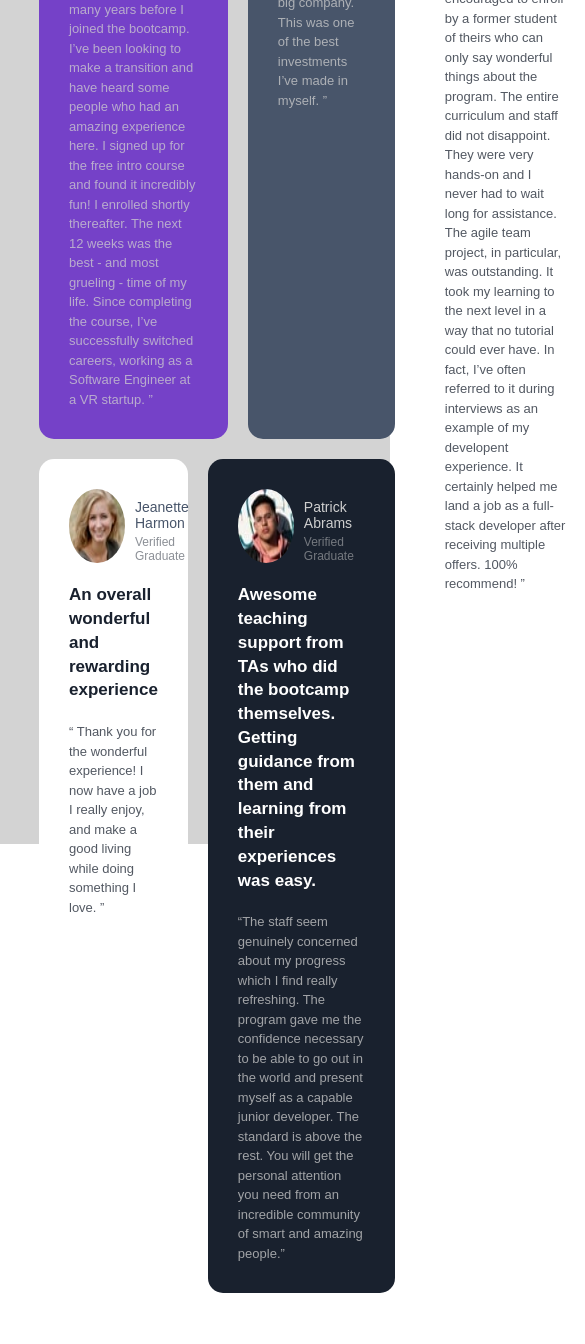
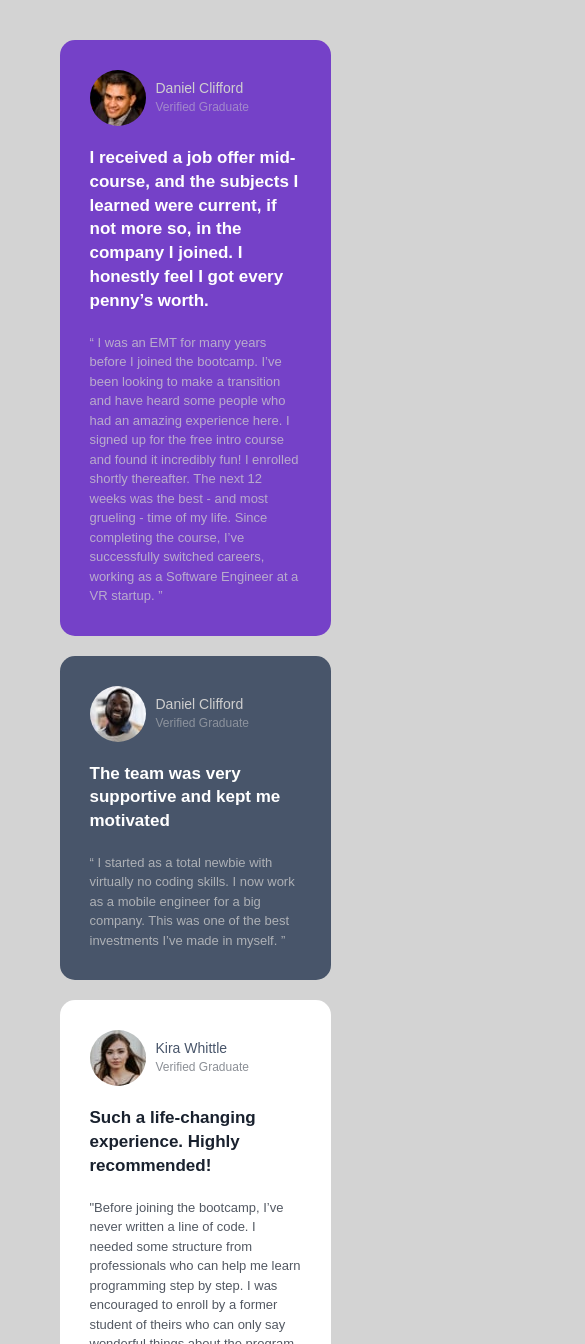
Before and after one commit to cadellsingh/html-css-js-practice, a plain HTML site: page testimonials/index.html in a window 390 px wide. Shown: the top 1344 px of the page, 585 px wide, since content can reach past the window. Before the commit the page ends 1293 px from the top, so only its background shows below. Drawn offline with Linux system fonts and the light colour scheme.

Commit message:
need more practice w css

```diff
--- a/testimonials/style.css
+++ b/testimonials/style.css
@@ -11,20 +11,26 @@
   box-sizing: border-box;
 }
 
+html {
+  background-color: lightgray;
+}
+
 .wrapper {
   font-family: "Semi", sans-serif;
   display: flex;
   height: 100vh;
   justify-content: center;
   align-items: center;
-  background-color: lightgray;
 }
 
 .grid-container {
-  width: 80%;
+  width: 70%;
   display: grid;
   grid-gap: 20px;
   grid-template-columns: repeat(4, 1fr);
+  grid-template-areas:
+    "first first second third"
+    "fourth fifth fifth third";
 }
 
 .grid-item {
@@ -33,15 +39,18 @@
 }
 
 #first {
+  grid-area: first;
   grid-column: span 2 / auto;
   background-color: hsl(263, 55%, 52%);
 }
 
 #second {
+  grid-area: second;
   background-color: hsl(217, 19%, 35%);
 }
 
 #third {
+  grid-area: third;
   grid-row: span 2 / auto;
   background-color: white;
 }
@@ -67,6 +76,7 @@
 }
 
 #fourth {
+  grid-area: fourth;
   background-color: white;
 }
 
@@ -91,6 +101,7 @@
 }
 
 #fifth {
+  grid-area: fifth;
   grid-column: span 2 / auto;
   background-color: hsl(219, 29%, 14%);
 }
@@ -140,14 +151,59 @@
   line-height: 1.5;
 }
 
+@media (max-width: 1300px) {
+  .grid-container {
+    width: 90%;
+    height: 100%;
+    padding: 40px;
+  }
+}
+
+@media (max-width: 1010px) {
+  .grid-container {
+    grid-template-columns: repeat(3, 1fr);
+    grid-template-areas:
+      "first first second"
+      "third third third"
+      "fourth fifth fifth";
+  }
+
+  #third {
+    grid-row: 2;
+  }
+}
+
 /* make additional queries for other viewpoints */
-@media (max-width: 375px) {
-  /* .grid-container {
+@media (max-width: 700px) {
+  .grid-container {
+    grid-template-columns: 1fr;
     grid-template-areas:
       "first"
       "second"
       "third"
       "fourth"
       "fifth";
-  } */
+  }
+
+  #first {
+    grid-row: 1;
+    grid-column: 1;
+  }
+
+  #second {
+    grid-row: 2;
+  }
+
+  #third {
+    grid-row: 3;
+  }
+
+  #fourth {
+    grid-row: 4;
+  }
+
+  #fifth {
+    grid-row: 5;
+    grid-column: 1;
+  }
 }
```
